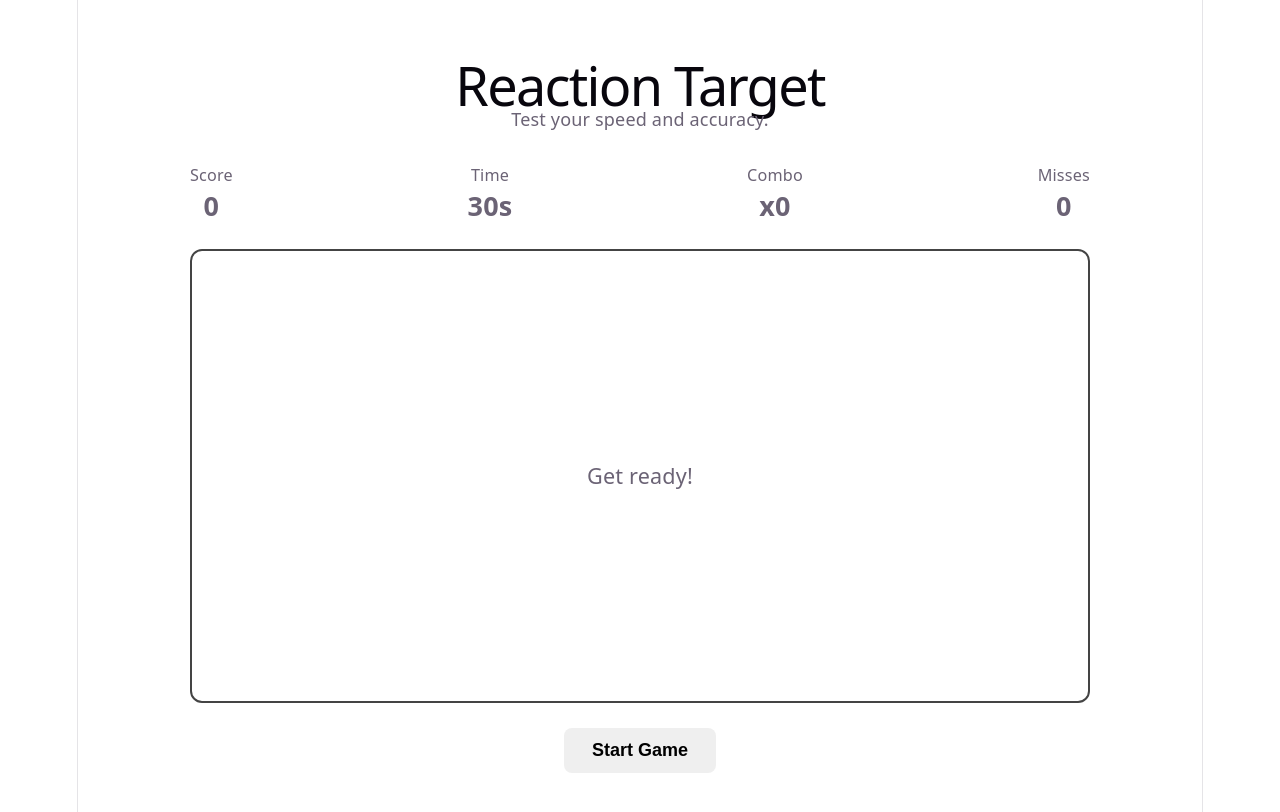
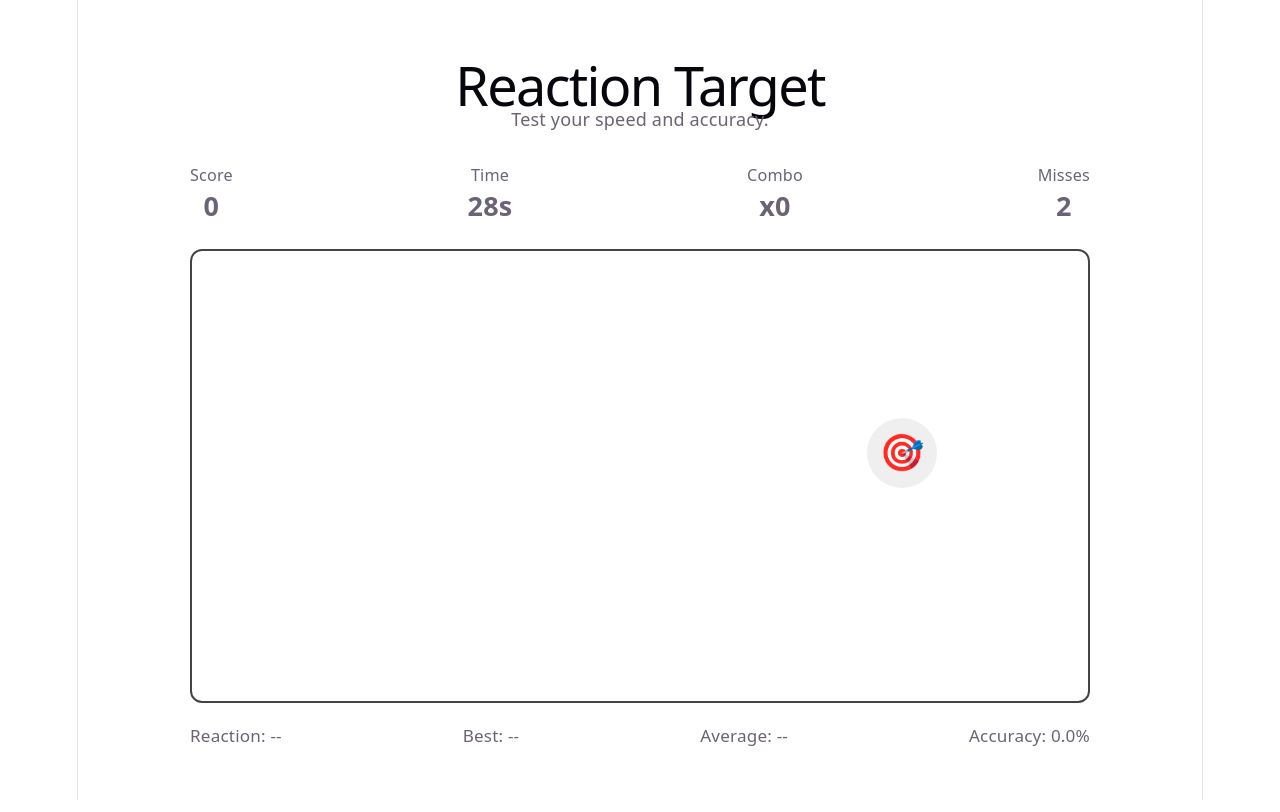
Before and after one commit to Soni-KR/target-game, a React (Vite) app: page / in a window 1280 px wide. Both pictures are taken after a click on the button "Start Game". Built offline with nearby package versions, Linux system fonts and the light colour scheme.

Commit message:
playable

```diff
--- a/src/components/ReactionGame.jsx
+++ b/src/components/ReactionGame.jsx
@@ -1,8 +1,137 @@
-import { useState } from "react";
+import { useEffect, useRef, useState } from "react";
 import "../styles/reaction-game.css";
 
 function ReactionGame() {
   const [isPlaying, setIsPlaying] = useState(false);
+
+  const [score, setScore] = useState(0);
+  const [timeLeft, setTimeLeft] = useState(30);
+  const [misses, setMisses] = useState(0);
+  const [combo, setCombo] = useState(0);
+
+  const [reactionTime, setReactionTime] = useState(null);
+  const [reactionTimes, setReactionTimes] = useState([]);
+
+  const targetSpawnTime = useRef(null);
+
+  const [targetPosition, setTargetPosition] = useState({
+    x: 100,
+    y: 100,
+  });
+
+  function moveTarget() {
+    const maxX = 830;
+    const maxY = 380;
+
+    const randomX = Math.random() * maxX;
+    const randomY = Math.random() * maxY;
+
+    setTargetPosition({
+      x: randomX,
+      y: randomY,
+    });
+
+    targetSpawnTime.current = performance.now();
+  }
+
+  function handleTargetClick(event) {
+    event.stopPropagation();
+
+    const currentReactionTime =
+      performance.now() - targetSpawnTime.current;
+
+    setReactionTime(currentReactionTime);
+
+    setReactionTimes((previousTimes) => [
+      ...previousTimes,
+      currentReactionTime,
+    ]);
+
+    setScore((previousScore) => previousScore + 1);
+    setCombo((previousCombo) => previousCombo + 1);
+
+    moveTarget();
+  }
+
+  function handleBoardClick() {
+    if (!isPlaying) {
+      return;
+    }
+
+    setMisses((previousMisses) => previousMisses + 1);
+    setCombo(0);
+  }
+
+  function startGame() {
+    setScore(0);
+    setMisses(0);
+    setCombo(0);
+    setTimeLeft(30);
+
+    setReactionTime(null);
+    setReactionTimes([]);
+
+    setIsPlaying(true);
+
+    moveTarget();
+  }
+
+  useEffect(() => {
+    if (!isPlaying) {
+      return;
+    }
+
+    const gameTimer = setInterval(() => {
+      setTimeLeft((previousTime) => {
+        if (previousTime <= 1) {
+          setIsPlaying(false);
+          return 0;
+        }
+
+        return previousTime - 1;
+      });
+    }, 1000);
+
+    return () => {
+      clearInterval(gameTimer);
+    };
+  }, [isPlaying]);
+
+  useEffect(() => {
+    if (!isPlaying) {
+      return;
+    }
+
+    const targetTimer = setTimeout(() => {
+      setMisses((previousMisses) => previousMisses + 1);
+      setCombo(0);
+
+      moveTarget();
+    }, 1200);
+
+    return () => {
+      clearTimeout(targetTimer);
+    };
+  }, [targetPosition, isPlaying]);
+
+  const bestReaction =
+    reactionTimes.length > 0
+      ? Math.min(...reactionTimes)
+      : null;
+
+  const averageReaction =
+    reactionTimes.length > 0
+      ? reactionTimes.reduce((total, time) => total + time, 0) /
+        reactionTimes.length
+      : null;
+
+  const totalAttempts = score + misses;
+
+  const accuracy =
+    totalAttempts > 0
+      ? (score / totalAttempts) * 100
+      : 0;
+
   return (
     <main className="game">
       <header className="game-header">
@@ -13,35 +142,84 @@ function ReactionGame() {
       <section className="stats">
         <div className="stat">
           <span className="stat-label">Score</span>
-          <span className="stat-value">0</span>
+          <span className="stat-value">{score}</span>
         </div>
 
         <div className="stat">
           <span className="stat-label">Time</span>
-          <span className="stat-value">30s</span>
+          <span className="stat-value">{timeLeft}s</span>
         </div>
 
         <div className="stat">
           <span className="stat-label">Combo</span>
-          <span className="stat-value">x0</span>
+          <span className="stat-value">x{combo}</span>
         </div>
 
         <div className="stat">
           <span className="stat-label">Misses</span>
-          <span className="stat-value">0</span>
+          <span className="stat-value">{misses}</span>
         </div>
       </section>
-      <section className="game-board">
+
+      <section
+        className="game-board"
+        onClick={handleBoardClick}
+      >
+        {isPlaying ? (
+          <button
+            className="target"
+            style={{
+              left: `${targetPosition.x}px`,
+              top: `${targetPosition.y}px`,
+            }}
+            onClick={handleTargetClick}
+          >
+            🎯
+          </button>
+        ) : (
           <p className="game-message">
-  {isPlaying ? "Get ready!" : "Press Start to begin"}
+            {timeLeft === 0
+              ? "Game Over!"
+              : "Press Start to begin"}
           </p>
+        )}
       </section>
+
+      <section className="reaction-stats">
+        <span>
+          Reaction:{" "}
+          {reactionTime
+            ? `${Math.round(reactionTime)} ms`
+            : "--"}
+        </span>
+
+        <span>
+          Best:{" "}
+          {bestReaction
+            ? `${Math.round(bestReaction)} ms`
+            : "--"}
+        </span>
+
+        <span>
+          Average:{" "}
+          {averageReaction
+            ? `${Math.round(averageReaction)} ms`
+            : "--"}
+        </span>
+
+        <span>
+          Accuracy: {accuracy.toFixed(1)}%
+        </span>
+      </section>
+
+      {!isPlaying && (
         <button
           className="start-button"
-  onClick={() => setIsPlaying(true)}
+          onClick={startGame}
         >
-  Start Game
+          {timeLeft === 0 ? "Play Again" : "Start Game"}
         </button>
+      )}
     </main>
   );
 }
--- a/src/styles/reaction-game.css
+++ b/src/styles/reaction-game.css
@@ -66,3 +66,24 @@
 
   cursor: pointer;
 }
+.target {
+  position: absolute;
+
+  width: 70px;
+  height: 70px;
+
+  border: none;
+  border-radius: 50%;
+
+  font-size: 2rem;
+
+  cursor: pointer;
+}
+.reaction-stats {
+  display: flex;
+  justify-content: space-between;
+
+  margin-top: 20px;
+
+  font-size: 0.95rem;
+}
```
Lines whose indentation alone changed are shown as unchanged.
